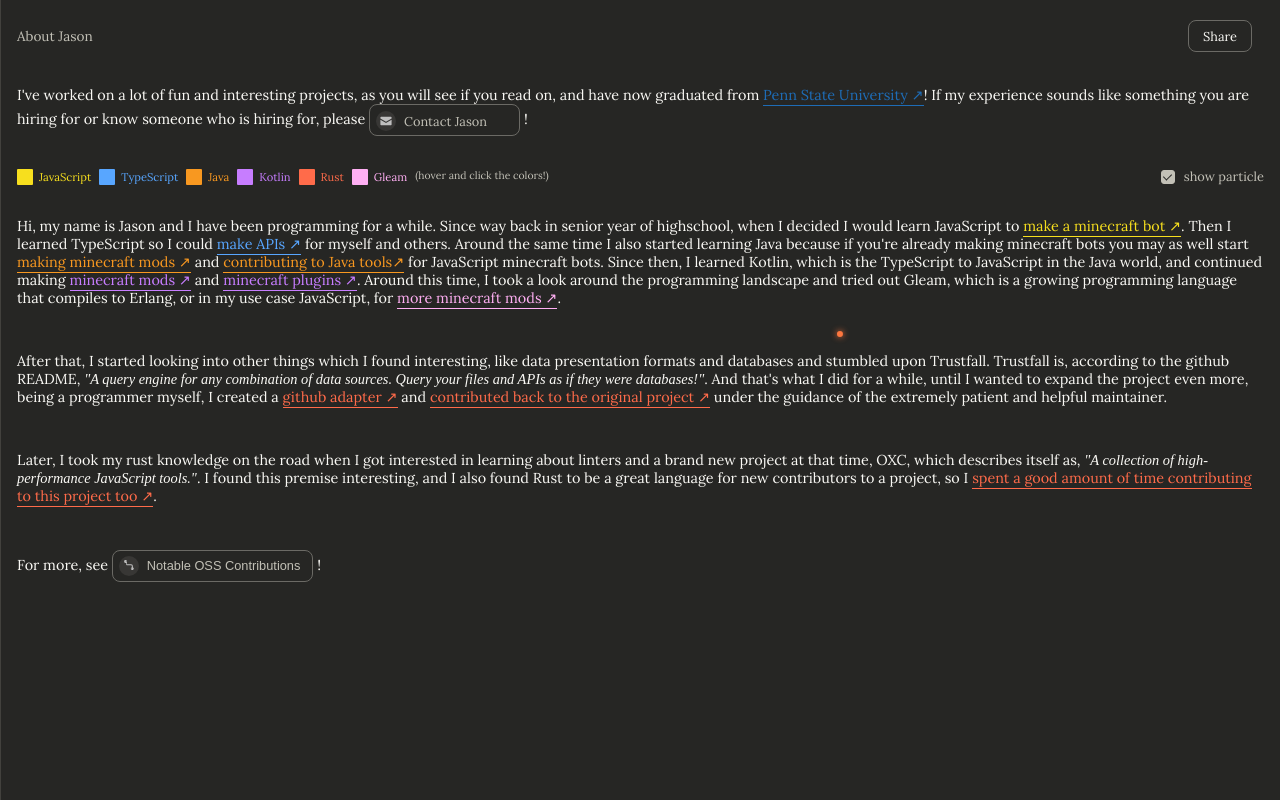
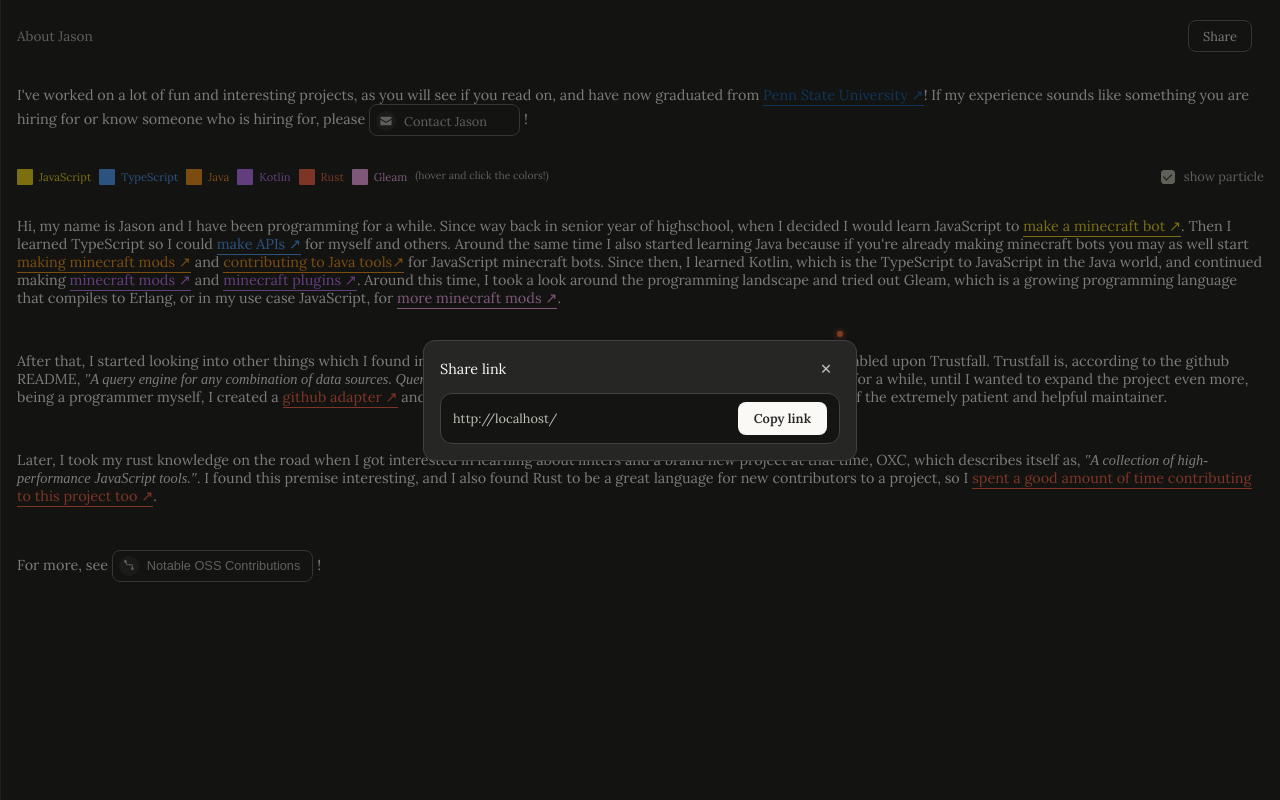
Before and after one commit to u9g/jason-portfolio, a Vue app: page / in a window 1280 px wide. Both pictures are taken after a click on the button "Share". Built offline with nearby package versions, Linux system fonts and the light colour scheme; a web font is replaced by a local one.

Commit message:
Add ShareButton component with share link dialog
Extracts the share button into a reusable component with a modal
dialog showing the current page URL, a copy link button, and an
arrow-on-hover link to open in a new tab. Adds background to
About page top bar.

```diff
--- a/src/components/About.vue
+++ b/src/components/About.vue
@@ -3,6 +3,7 @@
 import contactIcon from "../assets/contact.svg";
 import codeIcon from "../assets/code.svg";
 import SidebarButton from "./SidebarButton.vue";
+import ShareButton from "./ShareButton.vue";
 
 defineProps<{
   sidebarCollapsed: boolean;
@@ -226,7 +227,7 @@
         </svg>
       </button>
       About Jason
-      <button class="share-btn">Share</button>
+      <ShareButton />
     </div>
     <p class="intro-line">
       I've worked on a lot of fun and interesting projects, as you will see if
@@ -482,6 +483,8 @@
   top: 0;
   font-size: 0.85rem;
   color: var(--text-muted);
+  background: var(--bg-base);
+  z-index: 1;
 }
 
 .color-index-row {
@@ -604,23 +607,6 @@
   background: var(--bg-hover);
 }
 
-.share-btn {
-  margin-left: auto;
-  background: transparent;
-  border: 0.5px solid var(--text-dim);
-  border-radius: 8px;
-  color: var(--text-bright);
-  cursor: pointer;
-  width: 64px;
-  height: 32px;
-  margin-right: 12px;
-  font-family: inherit;
-  font-size: 0.8rem;
-}
-
-.share-btn:hover {
-  background: #000;
-}
 
 @media (min-width: 1025px) {
   .sidebar-toggle {
--- a/src/components/Conversation.vue
+++ b/src/components/Conversation.vue
@@ -1,5 +1,6 @@
 <script setup lang="ts">
 import PromptBar from "./PromptBar.vue";
+import ShareButton from "./ShareButton.vue";
 
 defineProps<{
   title: string;
@@ -18,7 +19,7 @@
         <svg width="20" height="20" viewBox="0 0 20 20" fill="currentColor" xmlns="http://www.w3.org/2000/svg" aria-hidden="true"><path d="M16.5 4C17.3284 4 18 4.67157 18 5.5V14.5C18 15.3284 17.3284 16 16.5 16H3.5C2.67157 16 2 15.3284 2 14.5V5.5C2 4.67157 2.67157 4 3.5 4H16.5ZM7 15H16.5C16.7761 15 17 14.7761 17 14.5V5.5C17 5.22386 16.7761 5 16.5 5H7V15ZM3.5 5C3.22386 5 3 5.22386 3 5.5V14.5C3 14.7761 3.22386 15 3.5 15H6V5H3.5Z"></path></svg>
       </button>
       {{ title }}
-      <button class="share-btn">Share</button>
+      <ShareButton />
     </div>
     <div class="messages">
       <div
@@ -79,23 +80,6 @@
   }
 }
 
-.share-btn {
-  margin-left: auto;
-  background: transparent;
-  border: 0.5px solid var(--text-dim);
-  border-radius: 8px;
-  color: var(--text-bright);
-  cursor: pointer;
-  width: 64px;
-  height: 32px;
-  margin-right: 12px;
-  font-family: inherit;
-  font-size: 0.8rem;
-}
-
-.share-btn:hover {
-  background: #000;
-}
 
 .messages {
   display: flex;
--- a/src/components/OSSContributions.vue
+++ b/src/components/OSSContributions.vue
@@ -1,5 +1,6 @@
 <script setup lang="ts">
 import { ref, computed, onMounted } from "vue";
+import ShareButton from "./ShareButton.vue";
 
 defineProps<{
   sidebarCollapsed: boolean;
@@ -344,7 +345,7 @@
         </svg>
       </button>
       Notable OSS Contributions
-      <button class="share-btn">Share</button>
+      <ShareButton />
     </div>
     <div class="oss-content">
       <div v-for="repo in sortedRepos" :key="repo.name" class="repo-section">
@@ -450,23 +451,6 @@
   }
 }
 
-.share-btn {
-  margin-left: auto;
-  background: transparent;
-  border: 0.5px solid var(--text-dim);
-  border-radius: 8px;
-  color: var(--text-bright);
-  cursor: pointer;
-  width: 64px;
-  height: 32px;
-  margin-right: 12px;
-  font-family: inherit;
-  font-size: 0.8rem;
-}
-
-.share-btn:hover {
-  background: #000;
-}
 
 .oss-content {
   display: flex;
--- /dev/null
+++ b/src/components/ShareButton.vue
@@ -0,0 +1,203 @@
+<script setup lang="ts">
+import { ref, computed } from "vue";
+
+const open = ref(false);
+const copied = ref(false);
+
+const currentUrl = computed(() => window.location.href);
+
+function copyLink() {
+  navigator.clipboard.writeText(currentUrl.value);
+  copied.value = true;
+  setTimeout(() => (copied.value = false), 2000);
+}
+
+function visitLink() {
+  window.open(currentUrl.value, "_blank");
+}
+
+function onBackdropClick(e: MouseEvent) {
+  if (e.target === e.currentTarget) open.value = false;
+}
+</script>
+
+<template>
+  <button class="share-btn" @click="open = true">Share</button>
+  <Teleport to="body">
+    <div v-if="open" class="share-backdrop" @click="onBackdropClick">
+      <div class="share-dialog">
+        <div class="share-header">
+          <span>Share link</span>
+          <button class="close-btn" @click="open = false">&#10005;</button>
+        </div>
+        <div class="share-link-row">
+          <button class="link-btn" @click="visitLink">
+            <span class="link-text">{{ currentUrl }}</span>
+            <div class="link-fade"></div>
+            <svg xmlns="http://www.w3.org/2000/svg" width="16" height="16" fill="currentColor" viewBox="0 0 256 256" class="link-arrow"><path d="M200,64V168a8,8,0,0,1-16,0V83.31L69.66,197.66a8,8,0,0,1-11.32-11.32L172.69,72H88a8,8,0,0,1,0-16H192A8,8,0,0,1,200,64Z"></path></svg>
+          </button>
+          <button class="copy-btn" @click="copyLink">
+            {{ copied ? "Copied!" : "Copy link" }}
+          </button>
+        </div>
+      </div>
+    </div>
+  </Teleport>
+</template>
+
+<style lang="css" scoped>
+.share-btn {
+  margin-left: auto;
+  background: transparent;
+  border: 0.5px solid var(--text-dim);
+  border-radius: 8px;
+  color: var(--text-bright);
+  cursor: pointer;
+  width: 64px;
+  height: 32px;
+  margin-right: 12px;
+  font-family: inherit;
+  font-size: 0.8rem;
+}
+
+.share-btn:hover {
+  background: #000;
+}
+
+.share-backdrop {
+  position: fixed;
+  inset: 0;
+  background: rgba(0, 0, 0, 0.5);
+  display: flex;
+  align-items: center;
+  justify-content: center;
+  z-index: 100;
+}
+
+.share-dialog {
+  background: var(--bg-base);
+  border: 1px solid var(--border-color);
+  border-radius: 12px;
+  padding: 16px;
+  width: 400px;
+  max-width: 90vw;
+  display: flex;
+  flex-direction: column;
+  gap: 12px;
+}
+
+.share-header {
+  display: flex;
+  align-items: center;
+  justify-content: space-between;
+  font-size: 0.9rem;
+  color: var(--text-bright);
+}
+
+.close-btn {
+  background: transparent;
+  border: none;
+  color: var(--text-muted);
+  cursor: pointer;
+  font-size: 0.9rem;
+  padding: 4px 8px;
+  border-radius: 4px;
+}
+
+.close-btn:hover {
+  color: var(--text-bright);
+}
+
+.share-link-row {
+  display: flex;
+  align-items: center;
+  justify-content: space-between;
+  background: var(--bg-hover);
+  border: 0.5px solid var(--border-color);
+  border-radius: 12px;
+  padding: 8px 12px;
+  gap: 16px;
+}
+
+.link-btn {
+  flex: 1;
+  min-width: 0;
+  text-align: left;
+  cursor: pointer;
+  background: transparent;
+  border: none;
+  color: var(--text-muted);
+  font-family: inherit;
+  font-size: 0.8rem;
+  padding: 0;
+  position: relative;
+}
+
+.link-btn:hover {
+  color: var(--text-bright);
+}
+
+.link-text {
+  display: block;
+  overflow: hidden;
+  white-space: nowrap;
+  max-width: 100%;
+  transition: max-width 0.2s ease;
+}
+
+.link-btn:hover .link-text {
+  max-width: calc(100% - 20px);
+}
+
+.link-fade {
+  position: absolute;
+  right: 0;
+  top: 0;
+  bottom: 0;
+  width: 32px;
+  background: linear-gradient(to left, var(--bg-hover), transparent);
+  pointer-events: none;
+  transition: right 0.2s ease;
+}
+
+.link-btn:hover .link-fade {
+  right: 20px;
+}
+
+.link-arrow {
+  position: absolute;
+  right: 0;
+  top: 50%;
+  transform: translateY(-50%);
+  opacity: 0;
+  transition: opacity 0.2s ease;
+}
+
+.link-btn:hover .link-arrow {
+  opacity: 1;
+}
+
+.copy-btn {
+  flex-shrink: 0;
+  background: var(--text-bright);
+  border: none;
+  border-radius: 8px;
+  color: var(--bg-base);
+  cursor: pointer;
+  padding: 8px 16px;
+  font-family: inherit;
+  font-size: 0.8rem;
+  font-weight: 600;
+  white-space: nowrap;
+  min-width: 5rem;
+  transition: transform 0.15s cubic-bezier(0.165, 0.85, 0.45, 1);
+}
+
+.copy-btn:hover {
+  transform: scaleY(1.015) scaleX(1.005);
+}
+
+.copy-btn:active {
+  transform: scale(0.985);
+}
+</style>
```
